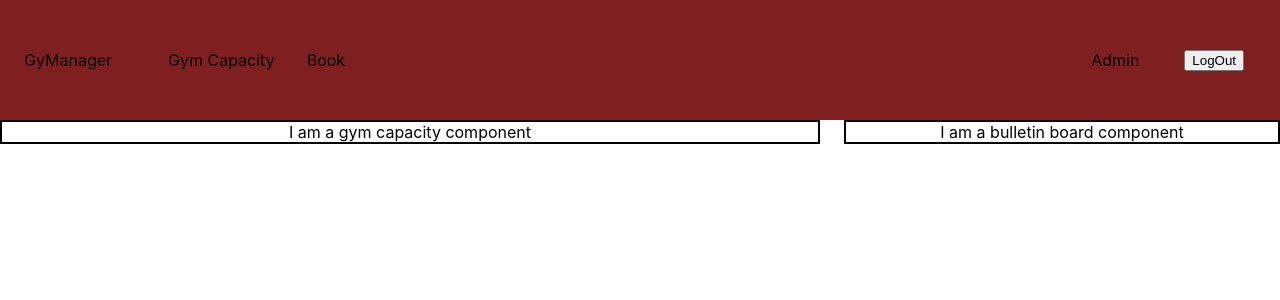
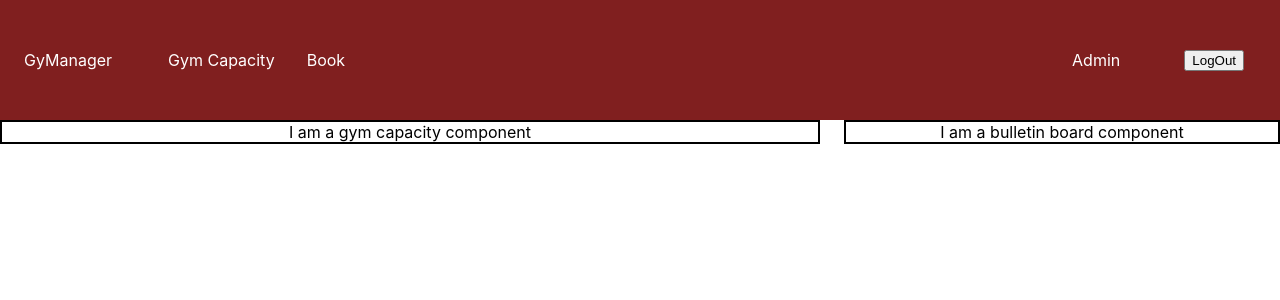
Before and after one commit to harwindersidhu/gymanager, a React (Create React App) app: page / in a window 1280 px wide. Shown: the top 300 px of the page. Built offline with nearby package versions, Linux system fonts and the light colour scheme.

Commit message:
implement react router

```diff
--- a/src/App.js
+++ b/src/App.js
@@ -1,22 +1,20 @@
 import './App.css';
 import Booking from './components/Booking';
-import BulletinBoard from './components/BulletinBoard';
 import GymCapacity from './components/GymCapacity';
 import Navigation from './components/Navigation';
-import React, { useState } from "react";
-import { BrowserRouter } from "react-router-dom";
+import React from "react";
+import { BrowserRouter, Routes, Route } from "react-router-dom";
 
 function App() {
-
-  const [currentNavSelection, setCurrentNavSelection] = useState("gym capacity");
 
   return (
     <BrowserRouter>
       <div className="App">
-        <Navigation onChange={val => setCurrentNavSelection(val)} />
-        <BulletinBoard />
-        {currentNavSelection === "gym capacity" && <GymCapacity />}
-        {currentNavSelection === "book" && <Booking />}
+        <Navigation />
+        <Routes>
+          <Route path='/' element={<GymCapacity />} />
+          <Route path='/book' element={<Booking />} />
+        </Routes>
       </div>
     </BrowserRouter>
   );
--- a/src/components/Booking.js
+++ b/src/components/Booking.js
@@ -1,10 +1,14 @@
 import React from "react";
 import "./Booking.scss"
+import BulletinBoard from "./BulletinBoard";
 
 export default function Booking(props) {
   return (
-    <div className="book">
-      I am a booking component
-    </div>
+    <>
+      <BulletinBoard />
+      <div className="book">
+        I am a booking component
+      </div>
+    </>
   );
 }
--- a/src/components/Booking.scss
+++ b/src/components/Booking.scss
@@ -1,7 +1,7 @@
 .book {
   margin-top: 120px;
   float: left;
-  width: 60%;
+  width: 60vw;
   padding-left: 1.5em;
   padding-right: 1.5em;
   border: 2px solid black;
--- a/src/components/BulletinBoard.scss
+++ b/src/components/BulletinBoard.scss
@@ -1,7 +1,7 @@
 .bulletin {
   margin-top: 120px;
   float: right;
-  width: 30%;
+  width: 30vw;
   padding-left: 1.5em;
   padding-right: 1.5em;
   border: 2px solid black;
--- a/src/components/GymCapacity.js
+++ b/src/components/GymCapacity.js
@@ -1,10 +1,14 @@
 import React from "react";
+import BulletinBoard from "./BulletinBoard";
 import "./GymCapacity.scss"
 
 export default function GymCapacity(props) {
   return (
-    <div className="gym-capacity">
-      I am a gym capacity component
-    </div>
+    <>
+      <BulletinBoard />
+      <div className="gym-capacity">
+        I am a gym capacity component
+      </div>
+    </>
   );
 }
--- a/src/components/GymCapacity.scss
+++ b/src/components/GymCapacity.scss
@@ -1,7 +1,7 @@
 .gym-capacity {
   margin-top: 120px;
   float: left;
-  width: 60%;
+  width: 60vw;
   padding-left: 1.5em;
   padding-right: 1.5em;
   border: 2px solid black;
--- a/src/components/Navigation.js
+++ b/src/components/Navigation.js
@@ -1,5 +1,6 @@
 import React from "react";
 import "./Navigation.scss"
+import { Link } from "react-router-dom";
 
 export default function Navigation(props) {
   return (
@@ -8,8 +9,8 @@ export default function Navigation(props) {
 
       <div className="nav-bar">
         <ul className="nav-bar-left">
-          <li onClick={() => props.onChange("gym capacity")}>Gym Capacity</li>
-          <li onClick={() => props.onChange("book")}>Book</li>
+          <li><Link to='/'>Gym Capacity</Link></li>
+          <li><Link to='/book'>Book</Link></li>
         </ul>
         <div className="nav-bar-right">
           <div className="login--register">
--- a/src/components/Navigation.scss
+++ b/src/components/Navigation.scss
@@ -8,13 +8,14 @@ nav {
   align-items: center;
   padding-left: 1.5em;
   padding-right: 1.5em;
+  color: white;
 
   button {
     margin-right: 1.5em;
   }
 
   .nav-bar {
-    width: 90%;
+    width: 90vw;
   }
 
   .nav-bar,
@@ -33,16 +34,16 @@ nav {
     li {
       margin: 1em;
 
-      &:hover {
-        // background-color: #ee5253;
-        cursor: pointer;
-        color: #222f3e;
+      a {
+        text-decoration: none;
+        color: white;
       }
+
     }
   }
 
   .nav-bar-right {
-    width: 15%;
+    width: 15vw;
   }
 
   .login--register {
```
